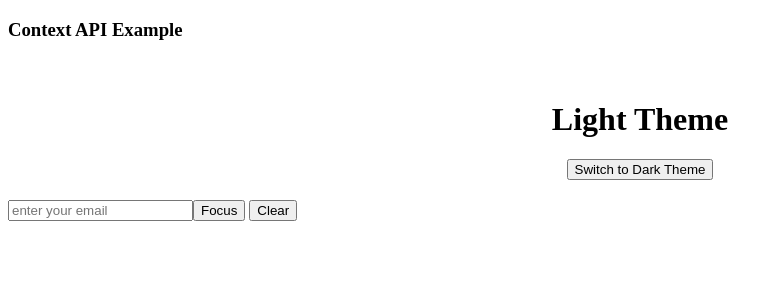
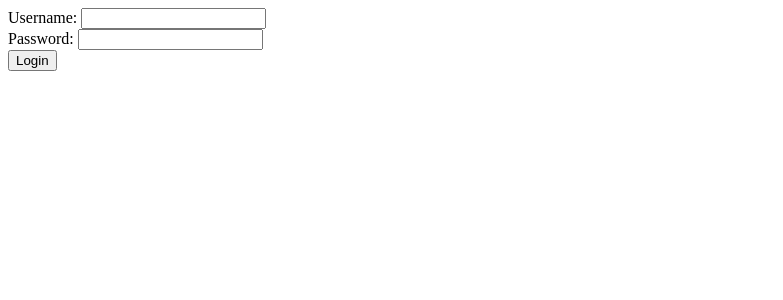
Before and after one commit to SudirKrishnaaRS/React-19---FC, a React (Vite) app in the folder react-19/: page / in a window 1280 px wide. Shown: the top 300 px of the page, without its empty margins (0-783 px from the left). Built offline with nearby package versions, Linux system fonts and the light colour scheme.

Commit message:
useActionState() hook

```diff
--- a/react-19/src/App.jsx
+++ b/react-19/src/App.jsx
@@ -4,6 +4,9 @@ import Posts from "./components/useAPI/apiFetch";
 import PostsNew from "./components/useAPI/apiFetchNew";
 import Parent from "./components/Ref/Parent";
 import ParentComp from "./components/Context/ParentComp";
+import Login from "./components/Forms/login";
+import LoginNew from "./components/Forms/LoginNew";
+import LoginTwo from "./components/Forms/LoginTwo";
 
 export const ThemeContext = createContext();
 
@@ -38,16 +41,23 @@ function App() {
       </ThemeContext.Provider> */}
 
       {/* ✨ New Approach */}
-      <ThemeContext value={themeValues}>
+      {/* <ThemeContext value={themeValues}>
         <ParentComp />
-      </ThemeContext>
+      </ThemeContext> */}
 
       {/* ________________________________________________________________ */}
 
       {/* === Ref === */}
-      <Parent />
+      {/* <Parent /> */}
 
       {/* ________________________________________________________________ */}
+
+      {/* === Forms === */}
+      {/* <Login /> */}
+      {/* <LoginTwo /> */}
+
+      {/* ✨ New Approach */}
+      <LoginNew />
     </>
   );
 }
--- /dev/null
+++ b/react-19/src/api/user.js
@@ -0,0 +1,23 @@
+const testCreds = {
+  username: "user",
+  password: "pass@123",
+};
+
+export const loginUser = async (username, password) => {
+  return new Promise((resolve, reject) => {
+    setTimeout(() => {
+      if (username === testCreds.username && password === testCreds.password) {
+        resolve({
+          success: true,
+          data: {
+            username,
+            email: "user@tempmail.com",
+            token: "eyJ0eXAiOGciO.DAxMGFhODEJ9.BRv_nD6v",
+          },
+        });
+      } else {
+        reject({ success: false, error: "Invalid username or password" });
+      }
+    }, 3000);
+  });
+};
--- /dev/null
+++ b/react-19/src/components/Forms/Login.jsx
@@ -0,0 +1,63 @@
+import React, { useState } from "react";
+import { loginUser } from "../../api/user";
+
+const Login = () => {
+  const [username, setUsername] = useState("");
+  const [password, setPassword] = useState("");
+
+  const [user, setUser] = useState(null);
+  const [error, setError] = useState(null);
+  const [isPending, setIsPending] = useState(false);
+
+  const handleSubmit = async (e) => {
+    e.preventDefault();
+
+    setIsPending(true);
+    setUser(null);
+    setError(null);
+
+    try {
+      const response = await loginUser(username, password);
+      setUser(response.data);
+    } catch (error) {
+      setError(error.error);
+    } finally {
+      setIsPending(false);
+    }
+  };
+
+  return (
+    <form onSubmit={handleSubmit}>
+      <div>
+        <label htmlFor="username">Username: </label>
+        <input
+          type="text"
+          id="username"
+          value={username}
+          onChange={(e) => setUsername(e.target.value)}
+          required
+        />
+      </div>
+
+      <div>
+        <label htmlFor="password">Password: </label>
+        <input
+          type="password"
+          id="password"
+          value={password}
+          onChange={(e) => setPassword(e.target.value)}
+          required
+        />
+      </div>
+
+      <button type="submit" disabled={isPending}>
+        {isPending ? "Logging in..." : "Login"}
+      </button>
+
+      {user && <p style={{ color: "green" }}>Logged in: {user.email}</p>}
+      {error && <p style={{ color: "red" }}>Error Log: {error}</p>}
+    </form>
+  );
+};
+
+export default Login;
--- /dev/null
+++ b/react-19/src/components/Forms/LoginNew.jsx
@@ -0,0 +1,53 @@
+import React, { useActionState } from "react";
+import { loginUser } from "../../api/user";
+
+const LoginNew = () => {
+  //   const [user, setUser] = useState(null);
+  //   const [error, setError] = useState(null);
+  //   const [isPending, setIsPending] = useState(false);
+
+  //   SYNTAX:
+  // const [state, formAction, isPending] = useActionState(formSubmissionFn, initialState);
+  const [user, submitAction, isPending] = useActionState(handleSubmit, {
+    data: null,
+    error: null,
+  });
+
+  async function handleSubmit(prevState, formData) {
+    const username = formData.get("username");
+    const password = formData.get("password");
+
+    try {
+      const response = await loginUser(username, password);
+      console.log(response.data);
+      return { data: response.data, error: null };
+    } catch (err) {
+      return { data: null, error: err.error };
+    }
+  }
+
+  return (
+    <form action={submitAction}>
+      <div>
+        <label htmlFor="username">Username: </label>
+        <input type="text" id="username" name="username" required />
+      </div>
+
+      <div>
+        <label htmlFor="password">Password: </label>
+        <input type="password" id="password" name="password" required />
+      </div>
+
+      <button type="submit" disabled={isPending}>
+        {isPending ? "Logging in..." : "Login"}
+      </button>
+
+      {user?.data && (
+        <p style={{ color: "green" }}>Logged in: {user.data.email}</p>
+      )}
+      {user?.error && <p style={{ color: "red" }}>Error Log: {user.error}</p>}
+    </form>
+  );
+};
+
+export default LoginNew;
--- /dev/null
+++ b/react-19/src/components/Forms/LoginTwo.jsx
@@ -0,0 +1,70 @@
+import React, { useState } from "react";
+import { loginUser } from "../../api/user";
+
+const LoginTwo = () => {
+  //   const [username, setUsername] = useState("");
+  //   const [password, setPassword] = useState("");
+
+  const [user, setUser] = useState(null);
+  const [error, setError] = useState(null);
+  const [isPending, setIsPending] = useState(false);
+
+  //   const handleSubmit = async (e) => {
+  //     e.preventDefault();
+
+  const handleSubmit = async (formData) => {
+    setIsPending(true);
+    setUser(null);
+    setError(null);
+
+    const username = formData.get("username");
+    const password = formData.get("password");
+
+    try {
+      const response = await loginUser(username, password);
+      setUser(response.data);
+    } catch (error) {
+      setError(error.error);
+    } finally {
+      setIsPending(false);
+    }
+  };
+
+  return (
+    // <form onSubmit={handleSubmit}>
+    <form action={handleSubmit}>
+      <div>
+        <label htmlFor="username">Username: </label>
+        <input
+          type="text"
+          id="username"
+          name="username"
+          //   value={username}
+          //   onChange={(e) => setUsername(e.target.value)}
+          required
+        />
+      </div>
+
+      <div>
+        <label htmlFor="password">Password: </label>
+        <input
+          type="password"
+          id="password"
+          name="password"
+          //   value={password}
+          //   onChange={(e) => setPassword(e.target.value)}
+          required
+        />
+      </div>
+
+      <button type="submit" disabled={isPending}>
+        {isPending ? "Logging in..." : "Login"}
+      </button>
+
+      {user && <p style={{ color: "green" }}>Logged in: {user.email}</p>}
+      {error && <p style={{ color: "red" }}>Error Log: {error}</p>}
+    </form>
+  );
+};
+
+export default LoginTwo;
```
